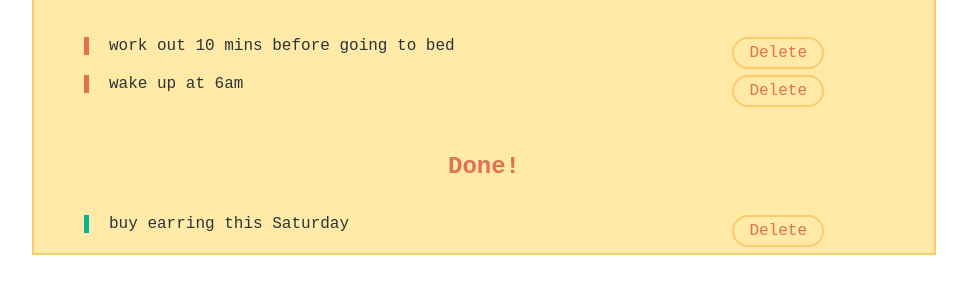
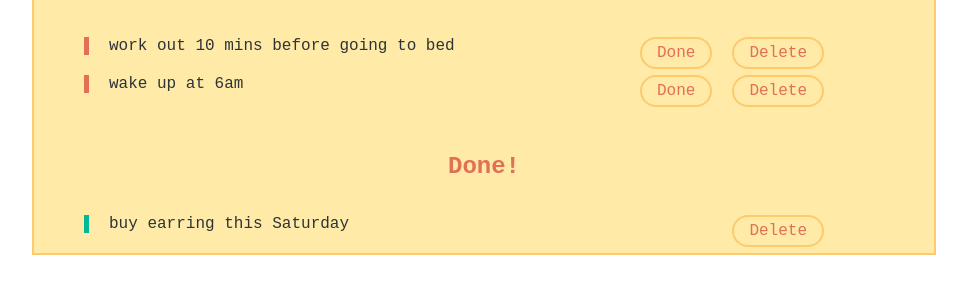
Before and after one commit to yechubot/to_do_list_vainillaJs, a plain HTML site: page to_do_list/todo.html in a window 1280 px wide. Shown: the part 141-434 px from the top of the page, without its empty margins (156-1123 px from the left). Drawn offline with Linux system fonts and the light colour scheme; a web font is replaced by a local one.

Commit message:
Update todo.html

```diff
--- a/to_do_list/todo.html
+++ b/to_do_list/todo.html
@@ -19,10 +19,12 @@
                 <li>
                     <span class = "lists">work out 10 mins before going to bed</span>
                     <span class = "deleteBtn">Delete</span>
+                    <span class = "doneBtn">Done</span>
                 </li>
                 <li>
                     <span class = "lists">wake up at 6am</span>
                     <span class = "deleteBtn">Delete</span>
+                    <span class = "doneBtn">Done</span>
                 </li>
 
             </ul>
```
